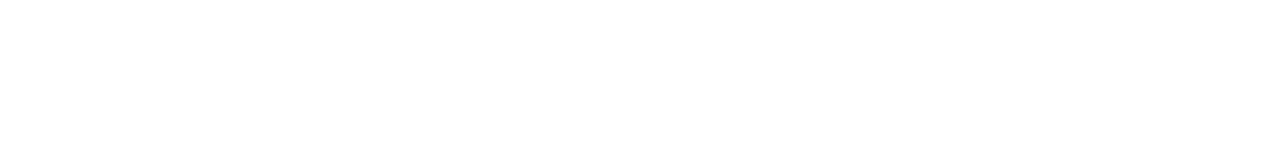
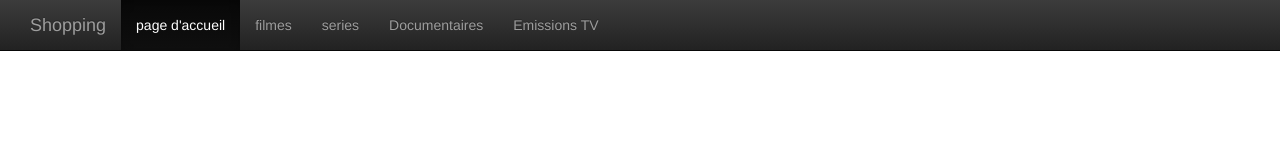
Before and after one commit to khalil-aitammar/ecommerce-angular-express-mongodb--craftacademy, a plain HTML site: page index.html in a window 1280 px wide. Drawn offline with nearby package versions, Linux system fonts and the light colour scheme.

Commit message:
ajout de menu horizontal

```diff
--- a/index.html
+++ b/index.html
@@ -11,7 +11,25 @@
 <body>
 <div class="container-fluid">
     <div class="row bloctop">
+        <!-- navbar -->
+        <nav class="navbar navbar-inverse navbar-fixed-top">
+            <div class="col-xs-12 col-sm-12  col-md-7">
+                <div class="navbar-header" >
+                    <a class="navbar-brand" href="#">Shopping</a>
 
+                </div>
+                <ul class="nav navbar-nav" >
+                    <li class="active"><a href="#">page d'accueil</a></li>
+                    <li><a href="#">filmes</a></li>
+                    <li><a href="/E_commerce/index.html#/series">series</a></li>
+                    <li><a href="#">Documentaires </a></li>
+                    <li><a href="#">Emissions TV</a></li>
+
+                </ul>
+            </div>
+            <!-- navbar fin -->
+
+        </nav>
     </div>
 </div>
 
```
